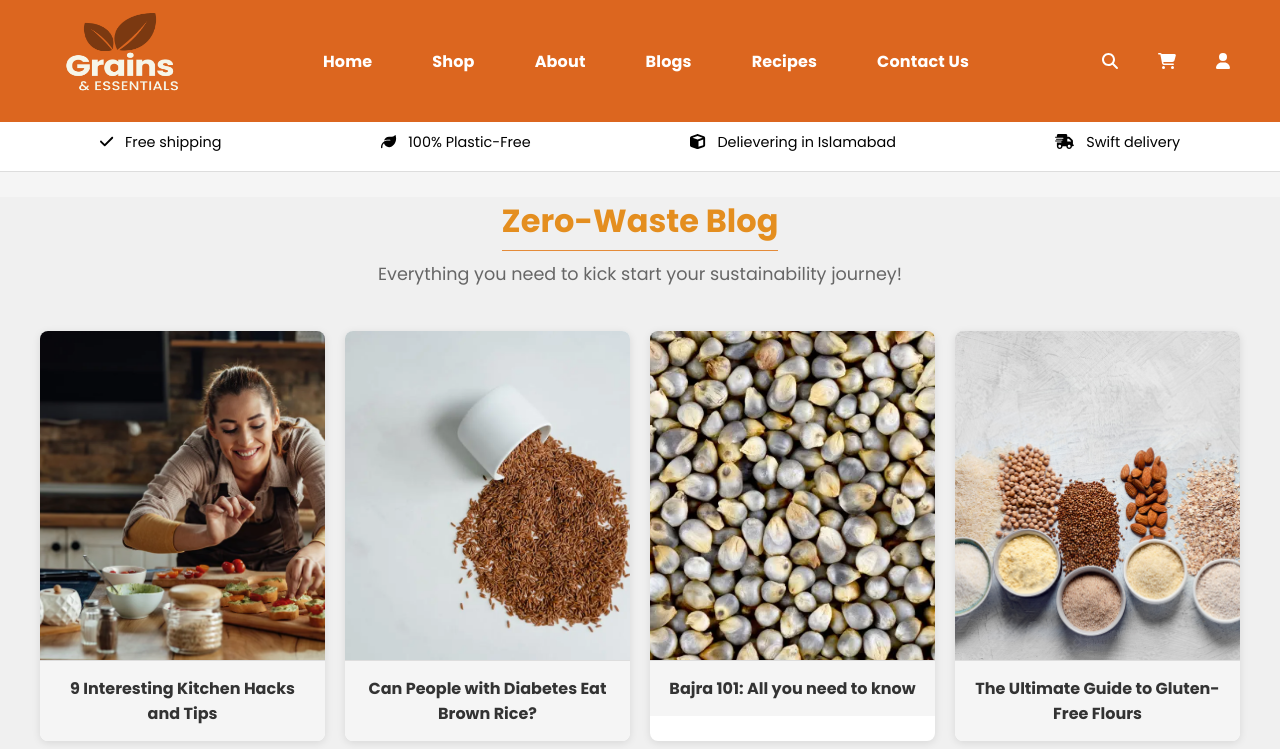
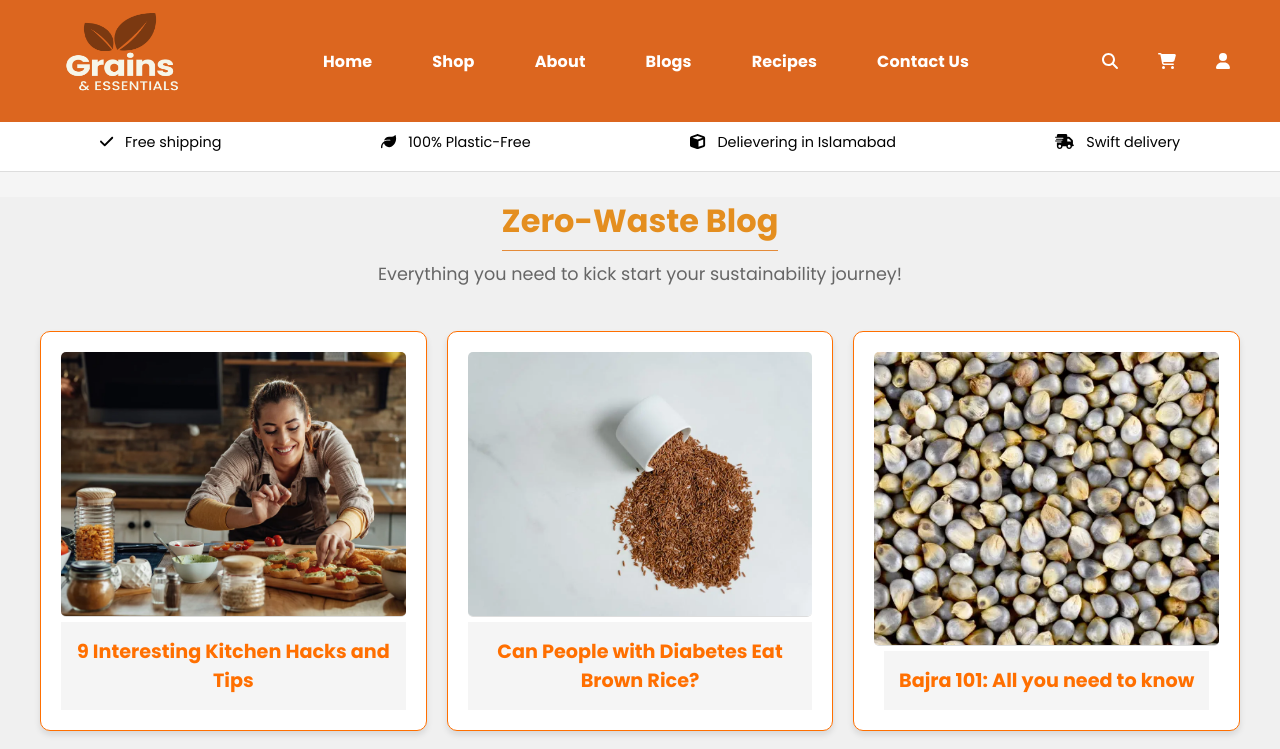
Before and after one commit to menoo-o/Grains-and-Essentials, a React (Vite) app: page /blogs in a window 1280 px wide. Shown: the top 749 px of the page. Built offline with nearby package versions, Linux system fonts and the light colour scheme.

Commit message:
css fixing done

```diff
--- /dev/null
+++ b/src/Components/Blogs.css
@@ -0,0 +1,90 @@
+/* General Styles */
+.blog-grid {
+    display: grid;
+    gap: 20px; /* Space between blog cards */
+    padding: 20px; /* Padding around the grid */
+  }
+
+  /* Blog Card Styles */
+  .blog-card {
+    display: flex;
+    flex-direction: column;
+    align-items: center;
+    text-decoration: none; /* Remove underline from links */
+    padding: 15px;
+    background-color: #ffffff; /* Light orange background */
+    border: 1px solid #FF6F00; /* Orange border */
+    border-radius: 10px; /* Rounded corners */
+    height: 400px;
+    box-shadow: 0 4px 6px rgba(0, 0, 0, 0.1); /* Subtle shadow for depth */
+    transition: transform 0.3s, box-shadow 0.3s; /* Smooth transition */
+  }
+
+  /* Hover Effect for Blog Cards */
+  .blog-card:hover {
+    transform: translateY(-5px); /* Lift effect */
+    box-shadow: 0 8px 12px rgba(0, 0, 0, 0.15); /* Enhanced shadow */
+  }
+
+  /* Blog Image */
+  .blog-image {
+    width: 100%;
+    height: 350px; /* Maintain aspect ratio */
+    border-radius: 5px; /* Slight rounding */
+    margin-bottom: 5px; /* Space below image */
+  }
+
+  /* Blog Title */
+  .blog-title {
+    font-size: 1.2em;
+    color: #FF6F00; /* Orange theme color */
+    text-align: center;
+    margin: 0;
+  }
+
+  /* Mobile View */
+  @media (max-width: 768px) {
+    .blog-grid {
+      grid-template-columns: 1fr; /* Single column for mobile */
+      gap: 15px; /* Reduce space between blog cards */
+    }
+
+    .blog-card {
+      width: 100%; /* Full width for better touch area */
+      padding: 10px; /* Less padding for compact view */
+    }
+
+    .blog-title {
+      font-size: 1em; /* Smaller font size for titles */
+    }
+  }
+
+  /* Tablet View */
+  @media (min-width: 769px) and (max-width: 1024px) {
+    .blog-grid {
+      grid-template-columns: 1fr 1fr; /* Two columns for tablets */
+    }
+
+    .blog-card {
+      padding: 15px; /* Default padding */
+    }
+
+    .blog-title {
+      font-size: 1.1em; /* Adjust font size */
+    }
+  }
+
+  /* Desktop View */
+  @media (min-width: 1025px) {
+    .blog-grid {
+      grid-template-columns: 1fr 1fr 1fr; /* Three columns for desktop */
+    }
+
+    .blog-card {
+      padding: 20px; /* More padding for larger view */
+    }
+
+    .blog-title {
+      font-size: 1.2em; /* Default font size */
+    }
+  }
--- a/src/Components/GridBlog.jsx
+++ b/src/Components/GridBlog.jsx
@@ -1,7 +1,7 @@
 import React from 'react';
 import PropTypes from 'prop-types';
 import { NavLink } from 'react-router-dom';
-import '../App.css';
+import '../Components/Blogs.css';
 
 // Helper function to generate slug from the title
 const slugify = (title) => {
--- a/src/data/Zero Waste Blogs/BlogPost.jsx
+++ b/src/data/Zero Waste Blogs/BlogPost.jsx
@@ -1,7 +1,10 @@
 // data/Zero Waste Blogs/BlogPost.js
 import React from 'react';
 import { useParams } from 'react-router-dom';
+import './blogs.css'
 import blogsInfo from './BlogsInfo';  // Import the blog data
+
+
 
 const BlogPost = () => {
   const { id } = useParams(); // Get the id from the URL
--- /dev/null
+++ b/src/data/Zero Waste Blogs/blogs.css
@@ -0,0 +1,85 @@
+/* Blog Post Container */
+.blog-post {
+    max-width: 800px; /* Limit width for readability */
+    margin: 60px auto; /* Center align with top and bottom spacing */
+    padding: 20px;
+    background-color: #fcfcfc; /* Light orange background */
+    border: 1px solid #FF6F00; /* Orange border */
+    border-radius: 10px; /* Rounded corners */
+    box-shadow: 0 4px 6px rgba(0, 0, 0, 0.1); /* Subtle shadow for depth */
+    font-family: Arial, sans-serif; /* General font */
+    color: #333; /* Text color */
+  }
+
+  /* Blog Title */
+  .zero-blog-heading {
+    font-size: 2em;
+    color: #FF6F00; /* Orange color for the title */
+    text-align: center;
+    margin-bottom: 15px; /* Space below the title */
+    line-height: 1.2; /* Better spacing */
+  }
+
+  /* Blog Image */
+  .zero-blog-img {
+    width: 100%; /* Full width of the container */
+    height: auto; /* Maintain aspect ratio */
+    border-radius: 8px; /* Rounded corners */
+    margin-bottom: 20px; /* Space below the image */
+    box-shadow: 0 4px 8px rgba(0, 0, 0, 0.1); /* Light shadow */
+  }
+
+  /* Blog Intro Paragraph */
+  .blog-post p {
+    font-size: 1.1em;
+    line-height: 1.6;
+    margin: 15px 0; /* Top and bottom spacing */
+  }
+
+  /* Blog Content */
+  .blog-content h3 {
+    font-size: 1.3em;
+    color: #FF6F00; /* Subheading color */
+    margin-top: 20px; /* Space above headings */
+    margin-bottom: 10px; /* Space below headings */
+  }
+
+  .blog-content p {
+    font-size: 1.1em;
+    line-height: 1.6;
+    margin: 10px 0; /* Space above and below paragraphs */
+  }
+
+  .blog-content ul {
+    list-style: disc;
+    margin: 20px 0;
+    padding-left: 20px; /* Indent the list */
+  }
+
+  .blog-content li {
+    margin: 10px 0; /* Space between list items */
+  }
+
+  /* Mobile View */
+  @media (max-width: 768px) {
+    .blog-post {
+      padding: 15px; /* Reduce padding on smaller screens */
+      margin: 15px; /* Reduce margin for better fit */
+    }
+
+    .zero-blog-heading {
+      font-size: 1.8em; /* Smaller font size for title */
+    }
+
+    .zero-blog-img {
+      margin-bottom: 15px; /* Adjust space below image */
+    }
+
+    .blog-content h3 {
+      font-size: 1.2em; /* Smaller subheading size */
+    }
+
+    .blog-content p {
+      font-size: 1em; /* Smaller paragraph size */
+    }
+  }
```
